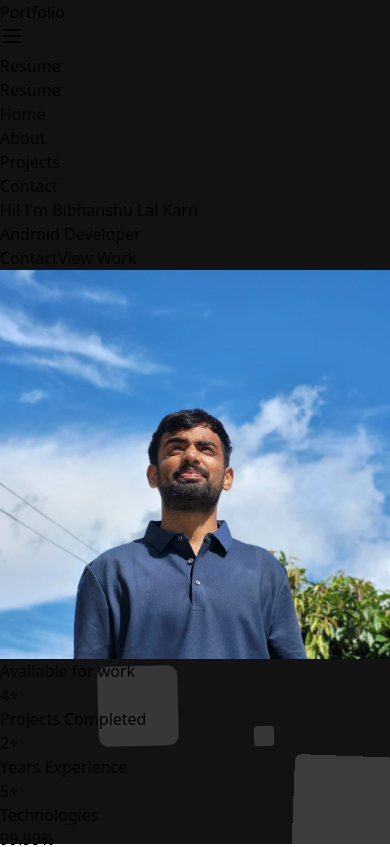
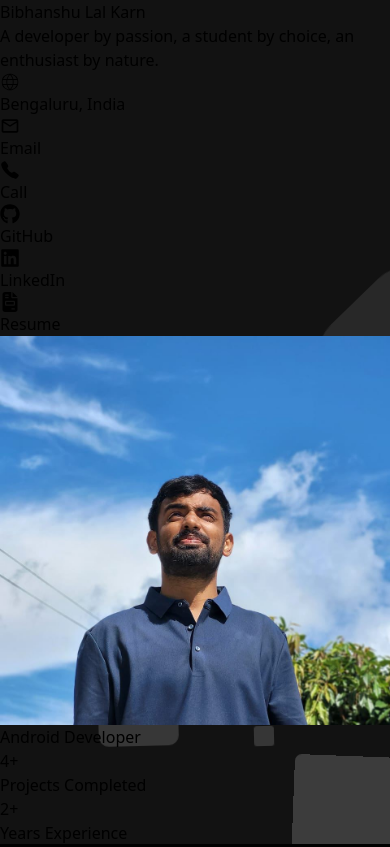
Before and after one commit to bibhanshu12/bibhanshu-portfolio, a React (Vite) app: page / in a window 390 px wide. Shown: the top 847 px of the page. Built offline with nearby package versions, Linux system fonts and the light colour scheme.

Commit message:
Improve UI's

```diff
--- a/package.json
+++ b/package.json
@@ -13,6 +13,7 @@
     "lucide-react": "^0.475.0",
     "react": "^18.3.1",
     "react-dom": "^18.3.1",
+    "react-icons": "^5.5.0",
     "react-router-dom": "^6.26.2",
     "react-typed": "^2.0.12"
   },
--- a/src/App.jsx
+++ b/src/App.jsx
@@ -17,10 +17,11 @@ function App() {
           <li></li>
           <li></li>
           <li></li>
+
         </ul>
       </div>
       <div className="content-wrapper">
-        <Header />
+        {/* <Header /> */}
         <Outlet />
       </div>
     </>
--- a/src/Components/About/About.jsx
+++ b/src/Components/About/About.jsx
@@ -1,10 +1,8 @@
-import React from 'react';
-
 export default function Aboutus() {
   return (
-    <div id='about' className="min-h-screen py-16 ">
+    <div id='about' className="min-h-screen py-16 pt-20">
       {/* Main About Section */}
-      <section className="px-6 md:px-36 py-10 md:py-20">
+      <section className="pl-4 pr-4 py-10 md:py-20">
         <div className="max-w-4xl mx-auto text-white space-y-8">
           <h2 className="text-4xl font-bold text-blue-400 mb-8">About Me</h2>
 
@@ -57,7 +55,7 @@ export default function Aboutus() {
             <p className="text-lg leading-relaxed">
               My technical journey has equipped me with a diverse skill set in modern web and mobile development:
             </p>
-            <div className="grid grid-cols-2 md:grid-cols-3 gap-4 mt-4">
+            <div className="grid grid-cols-1 sm:grid-cols-2 lg:grid-cols-3 gap-4 mt-4">
               <div className="space-y-2">
                 <h4 className="font-semibold text-blue-200">Frontend</h4>
                 <ul className="space-y-1 text-gray-300">
--- a/src/Components/Contact/Contact.jsx
+++ b/src/Components/Contact/Contact.jsx
@@ -38,9 +38,9 @@ Message: ${formData.message}
   return (
     <div
       id="contact"
-      className="min-h-screen relative flex items-top justify-center bg-slate-700 sm:items-center sm:pt-0"
+      className="min-h-screen relative flex items-top justify-center bg-slate-700 sm:items-center pt-20"
     >
-      <div className="max-w-6xl mx-auto sm:px-6 lg:px-8 py-12">
+              <div className="max-w-6xl mx-auto pl-4 pr-4 py-12">
         <div className="overflow-hidden">
           <div className="grid grid-cols-1 md:grid-cols-2 gap-6">
             {/* Contact Information */}
--- a/src/Components/Header/Header.jsx
+++ b/src/Components/Header/Header.jsx
@@ -23,14 +23,14 @@ const Header = () => {
     <header>
       <nav
         className={
-          "fixed top-0 left-0 right-0 z-20 px-4 transition-all duration-300 " +
+          "fixed top-0 z-20 transition-all duration-300 header-responsive " +
           (isScrolled
-            ? "max-w-4xl mx-auto bg-background/50 rounded-2xl border border-white backdrop-blur-lg"
-            : "w-full border-b border-white")
+            ? "bg-background/50 rounded-2xl border border-white backdrop-blur-lg"
+            : "border-b border-white")
         }
       >
-        <div className="border-gray-200 px-4 lg:px-6 py-2.5">
-          <div className="flex flex-wrap justify-between items-center mx-auto max-w-screen-xl">
+        <div className="px-4 lg:px-6 py-2.5">
+          <div className="flex flex-wrap justify-between items-center">
             {/* Logo/Portfolio - Always visible */}
             <Link to="/" className="flex items-center">
               <h1 className="font-bold flex justify-center items-center text-white text-3xl">
--- a/src/Components/Home/Home.jsx
+++ b/src/Components/Home/Home.jsx
@@ -1,11 +1,27 @@
 import images from '../../assets/assets';
 import { useState,useEffect } from 'react';
 import { Link } from 'react-router-dom';
+import { FaLinkedin } from "react-icons/fa";
+import { IoCall } from "react-icons/io5";
+import { MdOutlineEmail } from "react-icons/md";
+import { FaGithub } from "react-icons/fa";
+import { FaXTwitter } from "react-icons/fa6";
+import { FaFileInvoice } from "react-icons/fa6";
+import { CiGlobe } from "react-icons/ci";
 
 const Home = () => {
   const [name] = useState('Bibhanshu Lal Karn');
   const [roles] = useState(['Full Stack Developer', 'React Developer', 'Backend Developer', 'Android Developer']);
   const [currentRoleIndex, setCurrentRoleIndex] = useState(0);
+
+
+  const icons = [
+    { Component: MdOutlineEmail, label: 'Email', href: '#projects', external: false },
+    { Component: IoCall, label: 'Call', href: 'tel:+918431615618', external: false },
+    { Component: FaGithub, label: 'GitHub', href: 'https://github.com/yourusername', external: true },
+    { Component: FaLinkedin, label: 'LinkedIn', href: 'https://www.linkedin.com/in/bibhanshu-karn-118640253/', external: true },
+    { Component: FaFileInvoice, label: 'Resume', href: '/resume.pdf', external: false },
+  ];
 
   // Stats values
   const finalStats = {
@@ -54,49 +70,82 @@ const Home = () => {
   return (
     <>
 
-    <div id='home' className="min-h-screen flex flex-col">
+    <div id='home' className="min-h-screen flex flex-col ">
       {/* Hero Section */}
-      <section className="flex flex-col md:flex-row justify-between items-center px-6 md:px-36 py-10 md:py-20">
-        <div className="flex flex-col items-start space-y-4 md:w-1/2">
-          <h1 className="text-white mt-10 md:mt-0 text-4xl md:text-5xl font-bold">
-            Hi! I'm <span className="text-blue-400">{name}</span>
+      <section className="hero-section flex flex-col lg:flex-row justify-between items-center pl-4 pr-4 py-10 lg:py-20">
+        <div className="hero-text flex flex-col items-start space-y-4 lg:w-1/2 lg:pr-8">
+          <h1 className="text-white mt-10 lg:mt-0 text-2xl md:text-4xl lg:text-4xl font-bold text-left">
+            {name}
           </h1>
-          <div className="text-blue-300 text-2xl md:text-3xl h-12">
-            {roles[currentRoleIndex]}
+          <div className="text-blue-300  h-auto text-xl md:text-2xl lg:text-1xltext-left">
+          A developer by passion, a student by choice, an enthusiast by nature.
           </div>
-          <div className="flex gap-4 mt-6">
-            <Link to='/contact'
+          <div className="text-blue-400 flex items-center h-auto text-xl md:text-2xl lg:text-xl text-left gap-2">
+  <CiGlobe size={20} />
+  <span>Bengaluru, India</span>
+</div>
 
-              className="bg-blue-500 hover:bg-blue-600 text-white px-6 py-2 rounded-full transition-colors duration-300"
+
+          <div className="flex gap-2  mt-6 justify-center">
+      {icons.map(({ Component, label, href, external }) => (
+        <div key={label} className="relative group">
+          {external ? (
+            <a
+              href={href}
+              target="_blank"
+              rel="noopener noreferrer"
+              aria-label={label}
+              className="flex items-center justify-center w-10 h-10 border border-blue-400 text-white hover:bg-blue-400 hover:border-transparent p-2 rounded-md shadow-md transition-all duration-300"
             >
-              Contact
+              <Component size={20} />
+            </a>
+          ) : href.startsWith('tel') ? (
+            <a
+              href={href}
+              aria-label={label}
+              className="flex items-center justify-center w-10 h-10 border border-blue-400 text-white hover:bg-blue-400 hover:border-transparent p-2 rounded-md shadow-md transition-all duration-300"
+            >
+              <Component size={20} />
+            </a>
+          ) : (
+            <Link
+              to={href}
+              aria-label={label}
+              className="flex items-center justify-center w-10 h-10 border border-blue-400 text-white hover:bg-blue-400 hover:border-transparent p-2 rounded-md shadow-md transition-all duration-300"
+            >
+              <Component size={20} />
             </Link>
-            <a
-              href="#projects"
-              className="border border-blue-400 text-blue-400 hover:bg-blue-400 hover:text-white px-6 py-2 rounded-full transition-colors duration-300"
-            >
-              View Work
-            </a>
+          )}
+
+          <div className="absolute bottom-full mb-2 left-1/2 -translate-x-1/2 opacity-0 group-hover:opacity-100 transform group-hover:-translate-y-1 transition-all duration-200 pointer-events-none">
+            <span className="inline-block bg-black bg-opacity-75 text-white text-xs font-medium py-1 px-2 rounded-md whitespace-nowrap shadow-lg">
+              {label}
+            </span>
+            <div className="w-2 h-2 bg-black bg-opacity-75 rotate-45 transform origin-top-left mx-auto mt-[-4px]" />
           </div>
+        </div>
+      ))}
+    </div>
         </div>
 
         {/* Profile Image */}
-        <div className="mt-10 md:mt-0 relative">
-          <div className="rounded-full h-60 w-60 md:h-96 md:w-80 overflow-hidden border-4 border-blue-400 shadow-lg shadow-blue-500/50">
+        <div className="hero-image mt-10 lg:mt-0 relative flex justify-center lg:justify-end">
+          <div className="rounded-full h-48 w-48 sm:h-60 sm:w-60 md:h-64 md:w-64 lg:h-72 lg:w-72 xl:h-80 xl:w-80 overflow-hidden border-4 border-blue-400 shadow-lg shadow-blue-500/50">
             <img
               src={images.profile}
               alt="profile"
               className="rounded-full w-full h-full object-cover transform hover:scale-110 transition-transform duration-300"
             />
+
           </div>
-          <div className="absolute -bottom-4 -right-4 bg-blue-500 text-white px-4 py-2 rounded-full text-sm">
-            Available for work
+          <div className="absolute -bottom-4 -right-4 bg-blue-500 text-white px-3 py-1 sm:px-4 sm:py-2 rounded-full text-xs sm:text-sm">
+            {roles[currentRoleIndex]}
           </div>
         </div>
       </section>
 
       {/* Quick Stats  */}
-      <section className="px-6 md:px-36 py-10 mt-32  bg-blue-500/10">
+      <section className="pl-4 pr-4 py-10 mt-32 bg-blue-500/10">
         <div className="grid grid-cols-2 md:grid-cols-4 gap-6">
           <div className="text-center p-6 bg-blue-500/10 rounded-lg">
             <div className="text-3xl font-bold text-blue-400">{stats.projects}+</div>
--- a/src/Components/Projects.jsx
+++ b/src/Components/Projects.jsx
@@ -60,11 +60,11 @@ const Projects = () => {
     ];
 
     return (
-        <section id="projects" className="w-auto py-12 px-4 md:px-8 ">
+        <section id="projects" className="w-auto py-12 pl-4 pr-4 pt-20">
             <div className="max-w-7xl mx-auto">
                 <h2 className="text-3xl font-bold text-center mb-12 text-white">My Projects</h2>
 
-                <div className="grid grid-cols-1 sm:grid-cols-2 lg:grid-cols-3 gap-6 ">
+                <div className="grid grid-cols-1 sm:grid-cols-2 xl:grid-cols-3 gap-6">
                     {projects.map((project, index) => {
                         const words = project.description.split(" ");
                         const shortDescription = words.slice(0, 8).join(" ") + (words.length > 8 ? "..." : "");
--- a/src/Layout.jsx
+++ b/src/Layout.jsx
@@ -4,7 +4,7 @@ import Header from './Components/Header/Header'
 function Layout() {
   return (
   <>
-    <Header/>
+    {/* <Header/> */}
     <Outlet/>
   </>
   )
--- a/src/index.css
+++ b/src/index.css
@@ -2,6 +2,9 @@
 @tailwind components;
 @tailwind utilities;
 
+body{
+	background-color: black;
+}
 
 /*Start Animations*/
 @-webkit-keyframes animatetop {
@@ -44,21 +47,30 @@
 		opacity: 1;
 	}
 }
-/*End Animations*/
 /*
 -- Start BackGround Animation
 */
 .area {
 	/* background: rgb(1, 12, 29); */
-	background:#121212;
+	background: #121212;
 	background: -webkit-linear-gradient(to left, #8f94fb, #4e54c8);
-	width: 100%;
+	width: 50%;
+	max-width: 1200px;
 	height: 100vh;
-	position: fixed;  /* Changed from absolute to fixed */
-	top: 0;          /* Added top position */
-	left: 0;         /* Added left position */
+	position: fixed;
+	top: 0;
+	left: 50%;           /* Position at 50% of viewport */
+	transform: translateX(-50%);  /* Move back by 50% of its own width */
 	z-index: -1;
 }
+@media (max-width: 768px) {
+	.area {
+		width: 100%;
+		left: 0;           /* Full width for mobile */
+		transform: none;   /* No transform needed for full width */
+	}
+}
+
 
 .circles {
 	position: fixed;  /* Changed from absolute to fixed */
@@ -74,6 +86,15 @@
 	position: relative;
 	z-index: 1;
 	min-height: 100vh;
+	width: 50%;           /* Match the background width */
+	max-width: 1200px;    /* Match the background max-width */
+	margin: 0 auto;       /* Center the content */
+}
+
+@media (max-width: 768px) {
+	.content-wrapper {
+		width: 100%;       /* Full width for mobile */
+	}
 }
 
 .circles li {
@@ -178,6 +199,39 @@
 /*
 -- End BackGround Animation
 */
+
+/* Header Responsive Styles */
+.header-responsive {
+  width: 100%;
+  left: 0;
+}
+
+@media (min-width: 768px) {
+  .header-responsive {
+    width: 50%;
+    max-width: 1200px;
+    left: 50%;
+    transform: translateX(-50%);
+  }
+}
+
+/* Responsive layout fixes for medium screens */
+@media (min-width: 768px) and (max-width: 1200px) {
+  .hero-section {
+    gap: 2rem;
+  }
+
+  .hero-text {
+    flex: 1;
+    max-width: 55%;
+  }
+
+  .hero-image {
+    flex: 1;
+    max-width: 45%;
+  }
+}
+
 .navbar-flash {
   position: relative;
   overflow: visible;
```
Also changed, not shown: 1 other file (tests, documents, lock files or other folders). Lines whose indentation alone changed are shown as unchanged.
